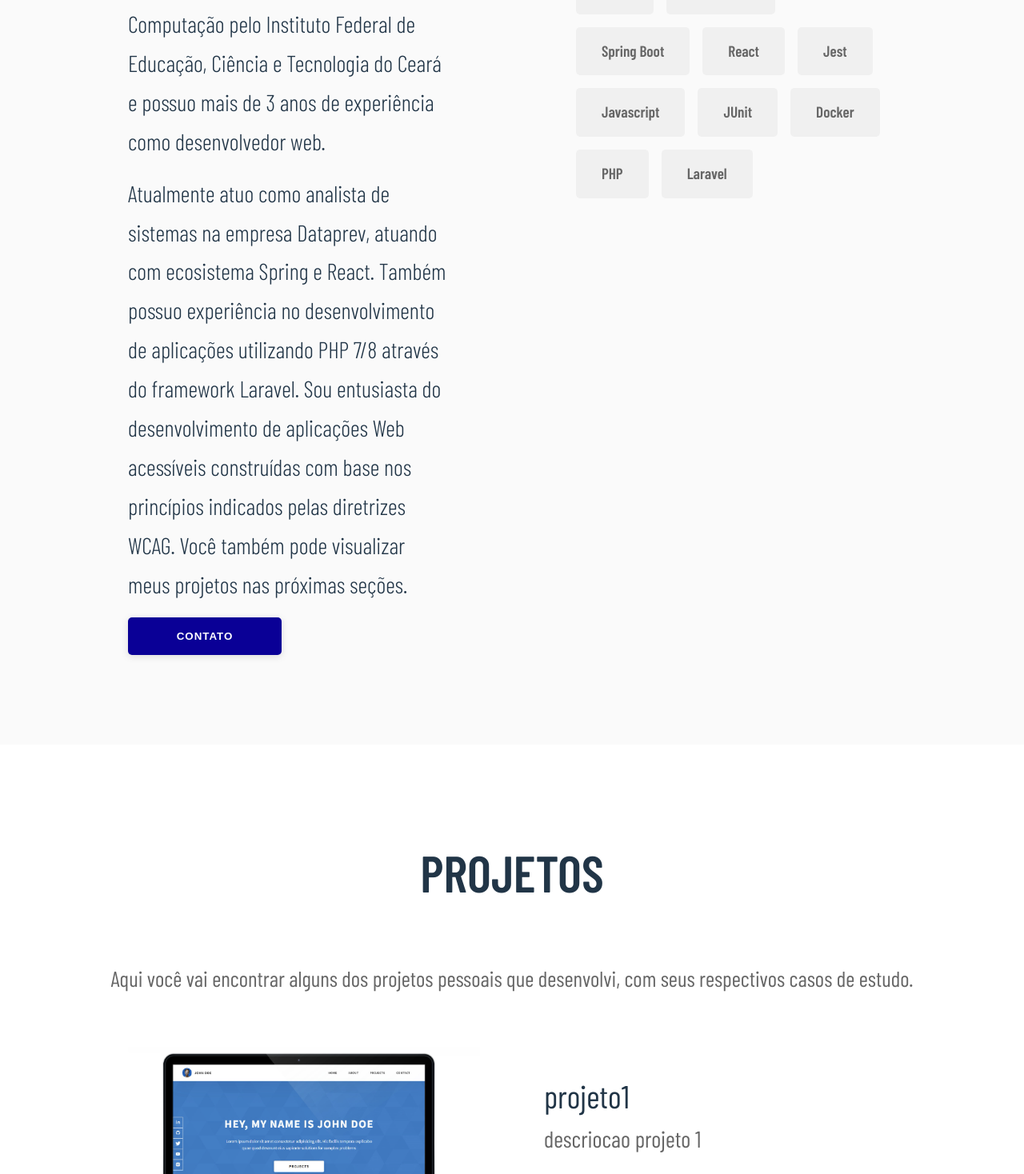
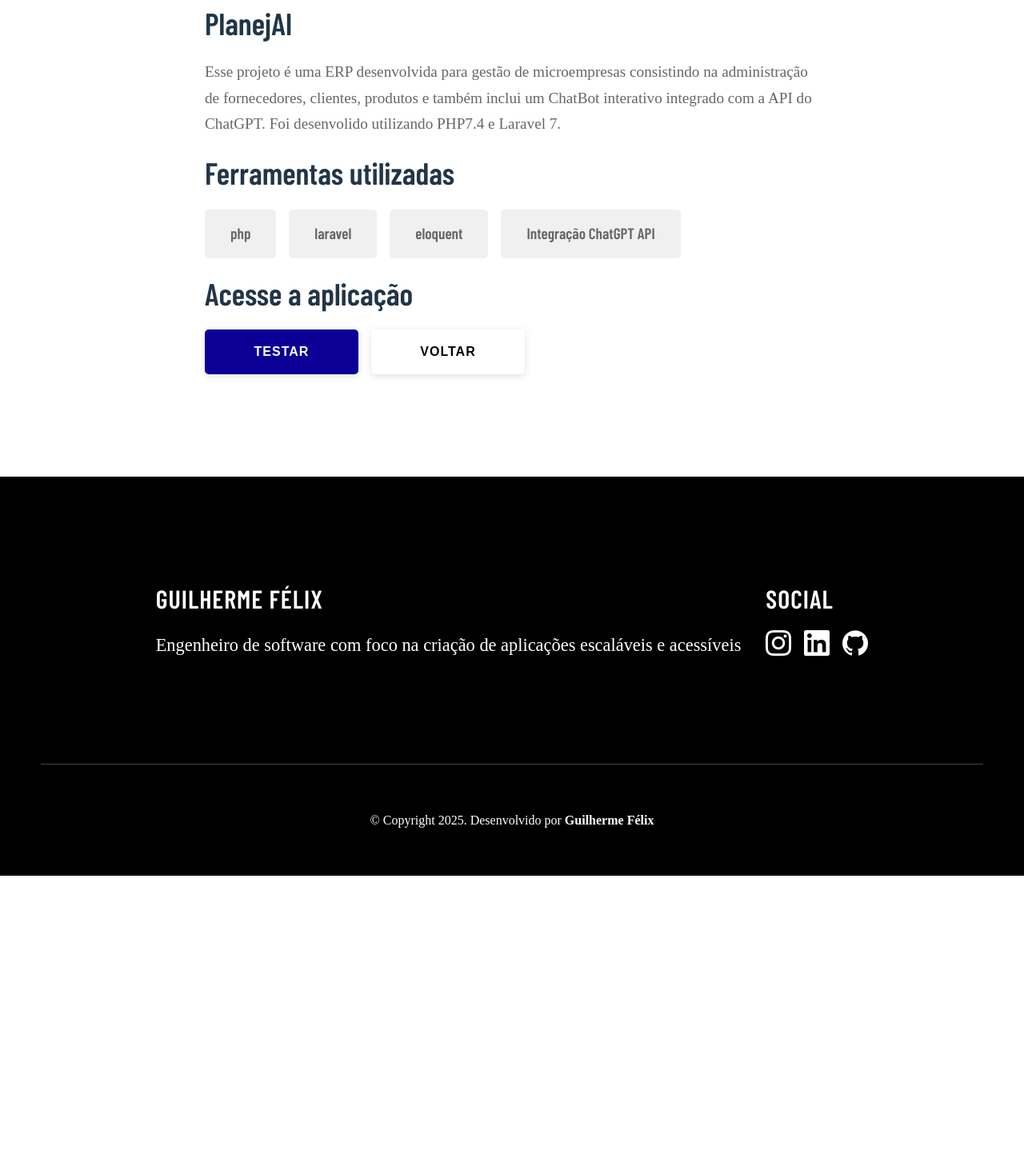
Before and after one commit to guinafelix/portfolio, a React (Vite) app: page /projects/PlanejAI in a window 1280 px wide. Shown: the part 1332-2800 px from the top of the page at 80% size. After the commit the page ends 2427 px from the top, so only its background shows below. Built offline with nearby package versions, Linux system fonts and the light colour scheme.

Commit message:
refactor: update project image

```diff
--- a/src/components/projects/project-info.tsx
+++ b/src/components/projects/project-info.tsx
@@ -22,8 +22,7 @@ export default function ProjectInfo() {
           <div className="project-content">
             <div className="project-desc">
               <h2>{project.title}</h2>
-              <p>Lorem ipsum dolor sit amet, consectetur adipiscing elit. Fusce non ex urna. Nullam ultricies venenatis odio vel suscipit. Praesent at interdum magna. Nam lacinia, turpis nec accumsan pharetra, ex velit lacinia velit, sit amet congue dui quam at lorem. Phasellus ornare accumsan est, sed ultricies dolor ultrices eget. Donec feugiat ac nisl eget aliquet. Donec pretium neque ac nisl laoreet, ac tristique tortor lobortis. Morbi molestie feugiat odio ac pellentesque. Phasellus lobortis tortor sit amet orci efficitur porta. Vestibulum lacus nulla, mattis tempus dui et, efficitur ullamcorper sapien. Ut eu elit tortor. Nulla facilisi. Praesent ac leo ex.
-                Phasellus convallis ultricies mi, sed commodo purus iaculis sed.</p>
+              <p>{project.description}</p>
             </div>
             <div className="tools-used">
               <h2>Ferramentas utilizadas</h2>
--- a/src/components/projects/projects-data.ts
+++ b/src/components/projects/projects-data.ts
@@ -9,10 +9,10 @@ interface ProjectsData {
 
 export const ProjectsDB: ProjectsData[] = [
   {
-    title: 'projeto1',
-    description: 'descriocao projeto 1',
-    imgUrl: '/image.png',
-    link: 'link de teste',
-    tools: ['php', 'laravel', 'eloquent']
+    title: 'PlanejAI',
+    description: "Esse projeto é uma ERP desenvolvida para gestão de microempresas consistindo na administração de fornecedores, clientes, produtos e também inclui um ChatBot interativo integrado com a API do ChatGPT. Foi desenvolido utilizando PHP7.4 e Laravel 7.",
+    imgUrl: '/planejai.svg',
+    link: 'https://guinafelix.com.br/planejai',
+    tools: ['php', 'laravel', 'eloquent', 'Integração ChatGPT API']
   }
 ]
```
Also changed, not shown: public/planejai.svg (added).
